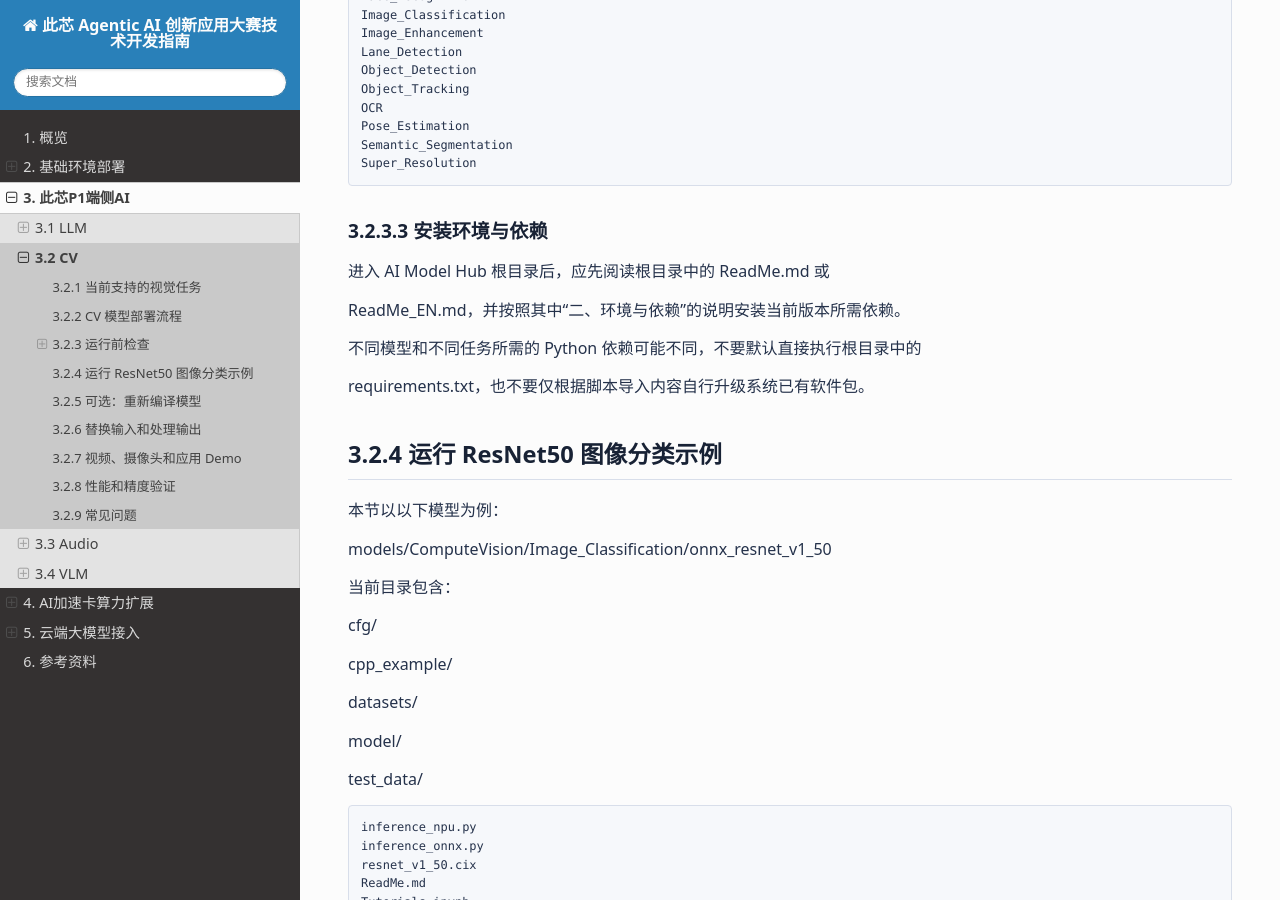
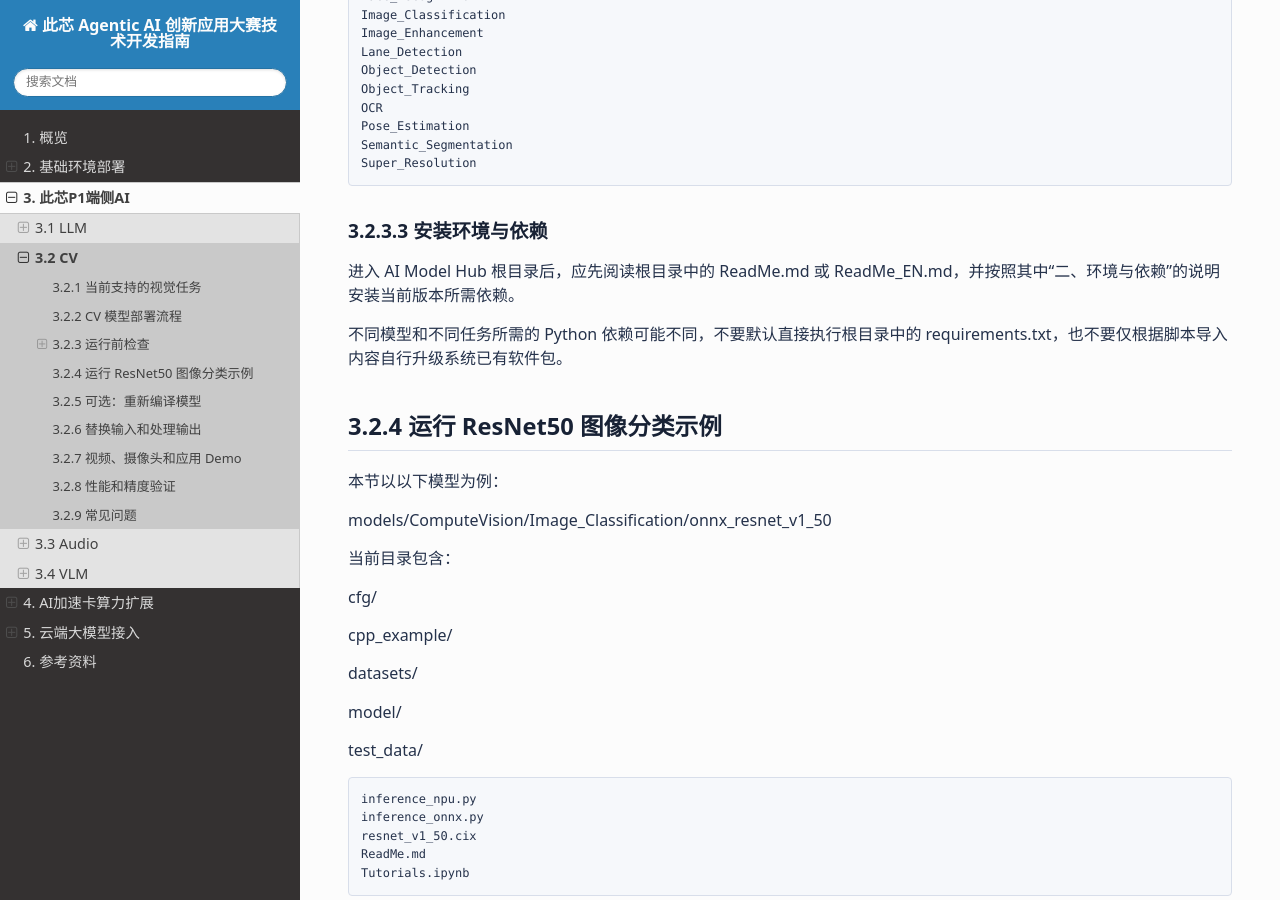
Before and after one commit to chao-luan/cix-ai-developer-contest-docs, a Sphinx documentation site: the page built from docs/edge-ai/cv.md, in a window 1280 px wide and 900 px high, scrolled down 2271 px. Built offline with Sphinx 7.4.7 and the Read the Docs theme 3.1.0, drawn with Linux system fonts in a browser that asks for light colours.

Commit message:
Update cv.md

```diff
--- a/docs/edge-ai/cv.md
+++ b/docs/edge-ai/cv.md
@@ -87,13 +87,9 @@ Super_Resolution
 
 ### 3.2.3.3 安装环境与依赖
 
-进入 AI Model Hub 根目录后，应先阅读根目录中的 ReadMe.md 或
+进入 AI Model Hub 根目录后，应先阅读根目录中的 ReadMe.md 或 ReadMe_EN.md，并按照其中“二、环境与依赖”的说明安装当前版本所需依赖。
 
-ReadMe_EN.md，并按照其中“二、环境与依赖”的说明安装当前版本所需依赖。
-
-不同模型和不同任务所需的 Python 依赖可能不同，不要默认直接执行根目录中的
-
-requirements.txt，也不要仅根据脚本导入内容自行升级系统已有软件包。
+不同模型和不同任务所需的 Python 依赖可能不同，不要默认直接执行根目录中的 requirements.txt，也不要仅根据脚本导入内容自行升级系统已有软件包。
 
 ## 3.2.4 运行 ResNet50 图像分类示例
 
```
